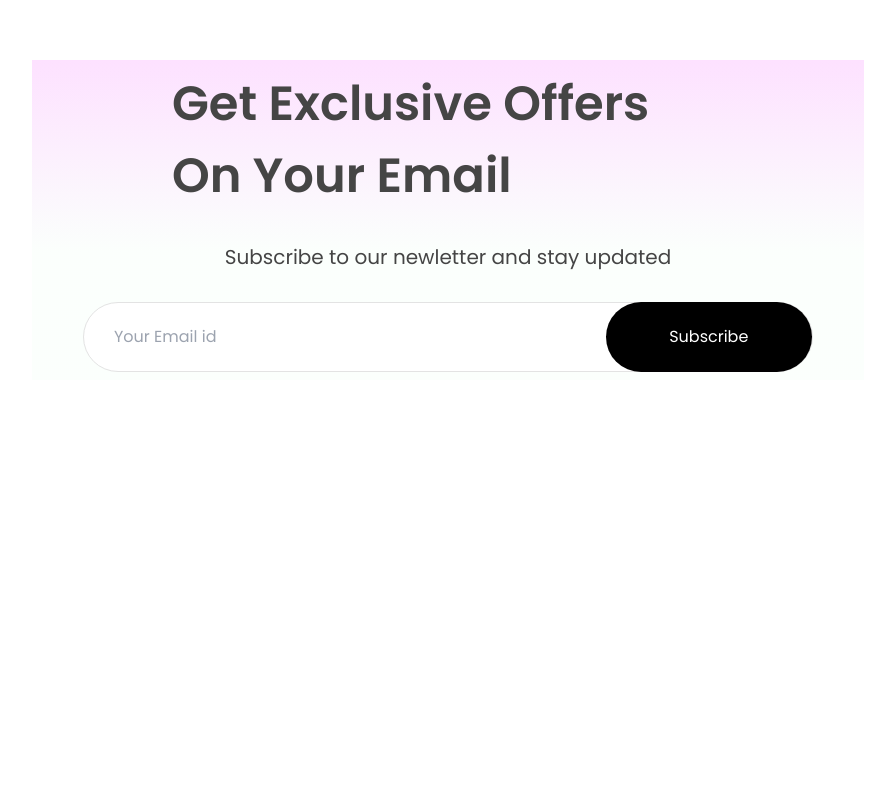
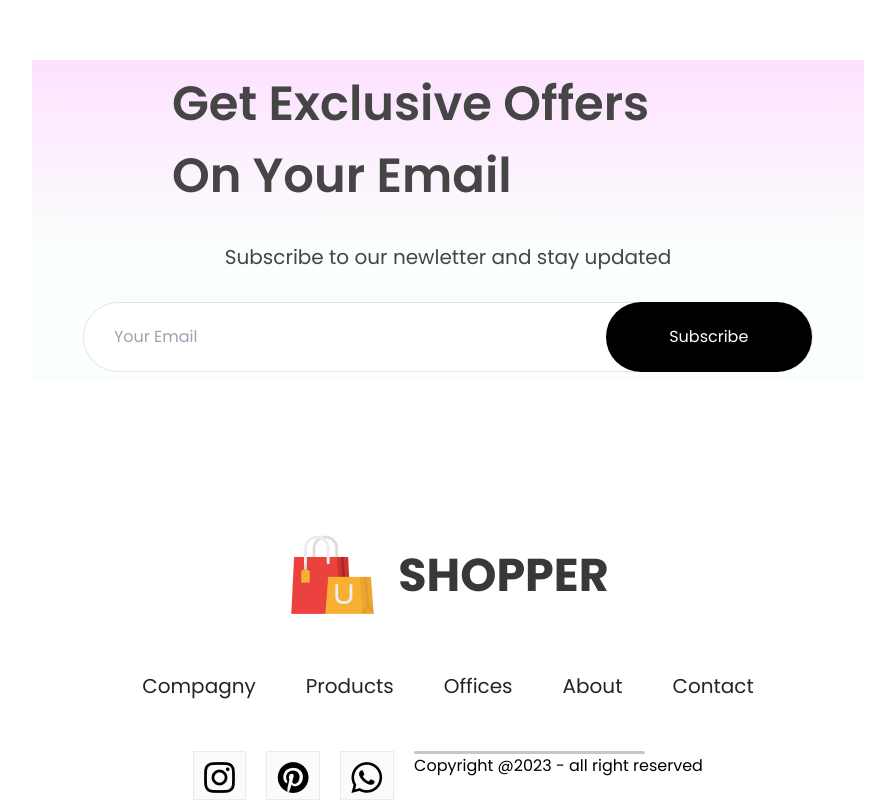
Before and after one commit to kabolindustrie/E-commerce, a React (Create React App) app: page / in a window 1280 px wide. Shown: the part 3475-4275 px from the top of the page, without its empty margins (192-1087 px from the left). Before the commit the page ends 4005 px from the top, so only its background shows below. Built offline with nearby package versions, Linux system fonts and the light colour scheme.

Commit message:
footer.jsx and footer.css created

```diff
--- a/src/App.js
+++ b/src/App.js
@@ -7,6 +7,7 @@
 import Product from './Pages/Product';
 import Cart from './Pages/Cart';
 import LoginSignup from './Pages/LoginSignup';
+import Footer from './Components/Footer.jsx/Footer';
 
 
 function App() {
@@ -26,7 +27,7 @@
         <Route path='/cart' element={<Cart/>} />
         <Route path='/login' element= {<LoginSignup/>} />
       </Routes>
-
+      <Footer />
       </BrowserRouter>
     </div>
   );
--- /dev/null
+++ b/src/Components/Footer.jsx/Footer.css
@@ -0,0 +1,54 @@
+.footer {
+  display: flex;
+  flex-direction: column;
+  justify-content: center;
+  align-items: center;
+  gap: 50px;
+}
+.footer-logo {
+  display: flex;
+  align-items: center;
+  gap: 20px;
+}
+.footer-logo p{
+  color: #383838;
+  font-size: 46px;
+  font-weight: 700;
+}
+.footer-links{
+  display: flex;
+  list-style: none;
+  gap: 50px;
+  color: #252525;
+  font-size: 20px;
+}
+.footer-links li{
+  cursor: pointer;
+}
+.footer-social-icon{
+  display: flex;
+  gap: 20px;
+}
+.footer-icons-container{
+  padding: 10px;
+  padding-bottom: 6px;
+  background: #fbfbfb;
+  border: 1px solid #ebebeb;
+}
+.footer-copyrigth{
+  display: flex;
+  flex-direction: column;
+  align-items: center;
+  gap: 30px;
+  width: 100%;
+  margin-bottom:30px ;
+  color: #1a1a1a;
+  font-size: 20px;
+}
+.footer-copyright hr{
+  width: 80%;
+  border: none;
+  border-radius: 10px;
+  height: 3px;
+  background: #c7c7c7 ;
+}
--- /dev/null
+++ b/src/Components/Footer.jsx/Footer.jsx
@@ -0,0 +1,41 @@
+import React from 'react'
+import './Footer.css'
+import footer_logo from '../Assets/logo_big.png'
+import instagram_icon from '../Assets/instagram_icon.png'
+import pintester_icon from '../Assets/pintester_icon.png'
+import whatsapp_icon from '../Assets/whatsapp_icon.png'
+
+const Footer = () => {
+  return (
+    <div className='footer'>
+      <div className="footer-logo">
+        <img src={footer_logo} alt="" />
+        <p>SHOPPER</p>
+      </div>
+      <ul className='footer-links'>
+        <li>Compagny</li>
+        <li>Products</li>
+        <li>Offices</li>
+        <li>About</li>
+        <li>Contact</li>
+      </ul>
+      <div className="footer-social-icon">
+        <div className="footer-icons-container">
+          <img src={instagram_icon} alt="" />
+        </div>
+        <div className="footer-icons-container">
+          <img src={pintester_icon} alt="" />
+        </div>
+        <div className="footer-icons-container">
+          <img src={whatsapp_icon} alt="" />
+        </div>
+        <div className="footer-copyright">
+          <hr />
+          <p>Copyright @2023 - all right reserved</p>
+        </div>
+      </div>
+    </div>
+  )
+}
+
+export default Footer
--- a/src/Components/NewsLetter/NewLetter.jsx
+++ b/src/Components/NewsLetter/NewLetter.jsx
@@ -7,7 +7,7 @@
       <h1>Get Exclusive Offers On Your Email</h1>
       <p>Subscribe to our newletter and stay updated</p>
       <div>
-        <input type="email" placeholder='Your Email id' />
+        <input type="email" placeholder='Your Email' />
         <button>Subscribe</button>
       </div>
     </div>
```
